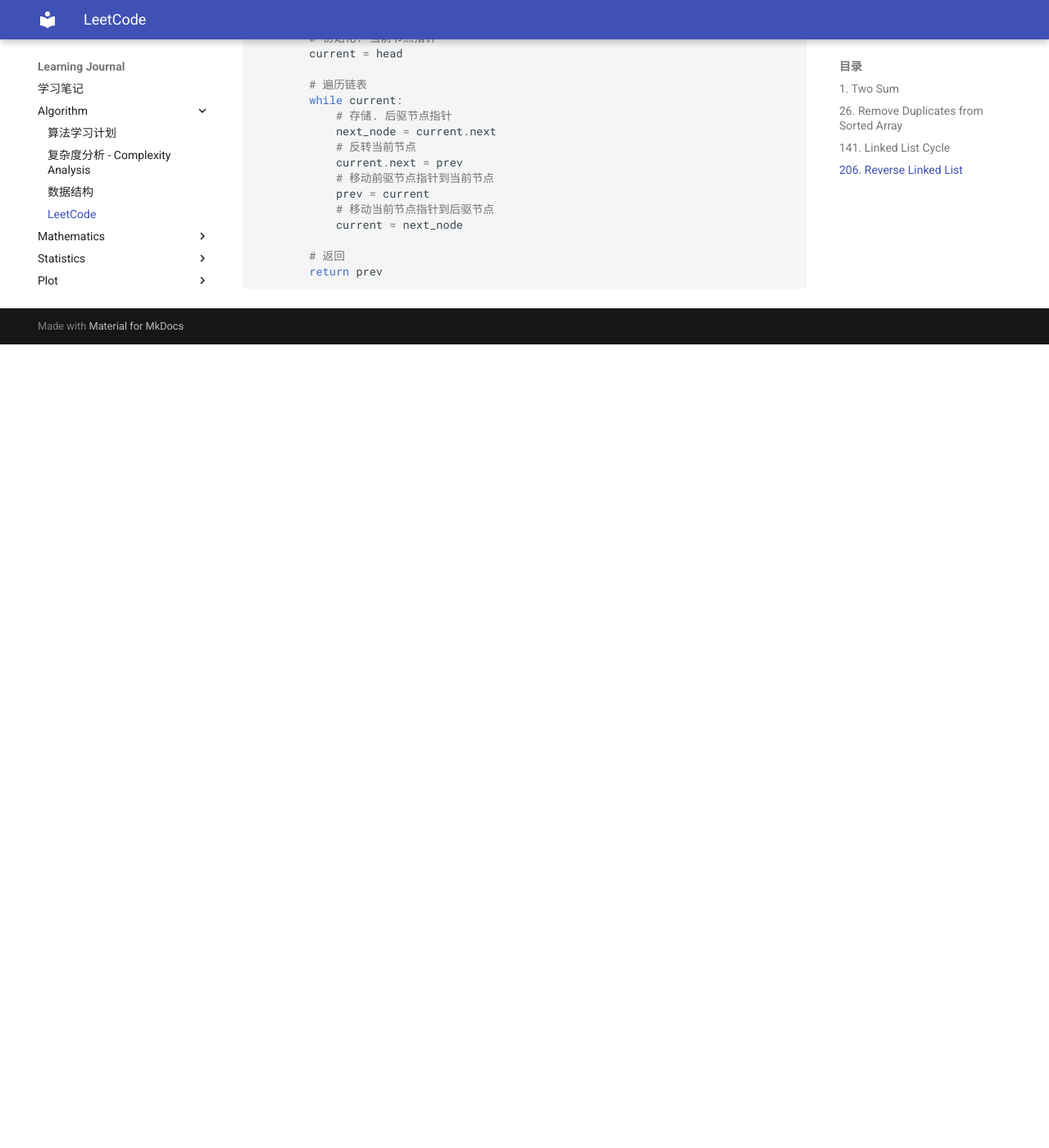
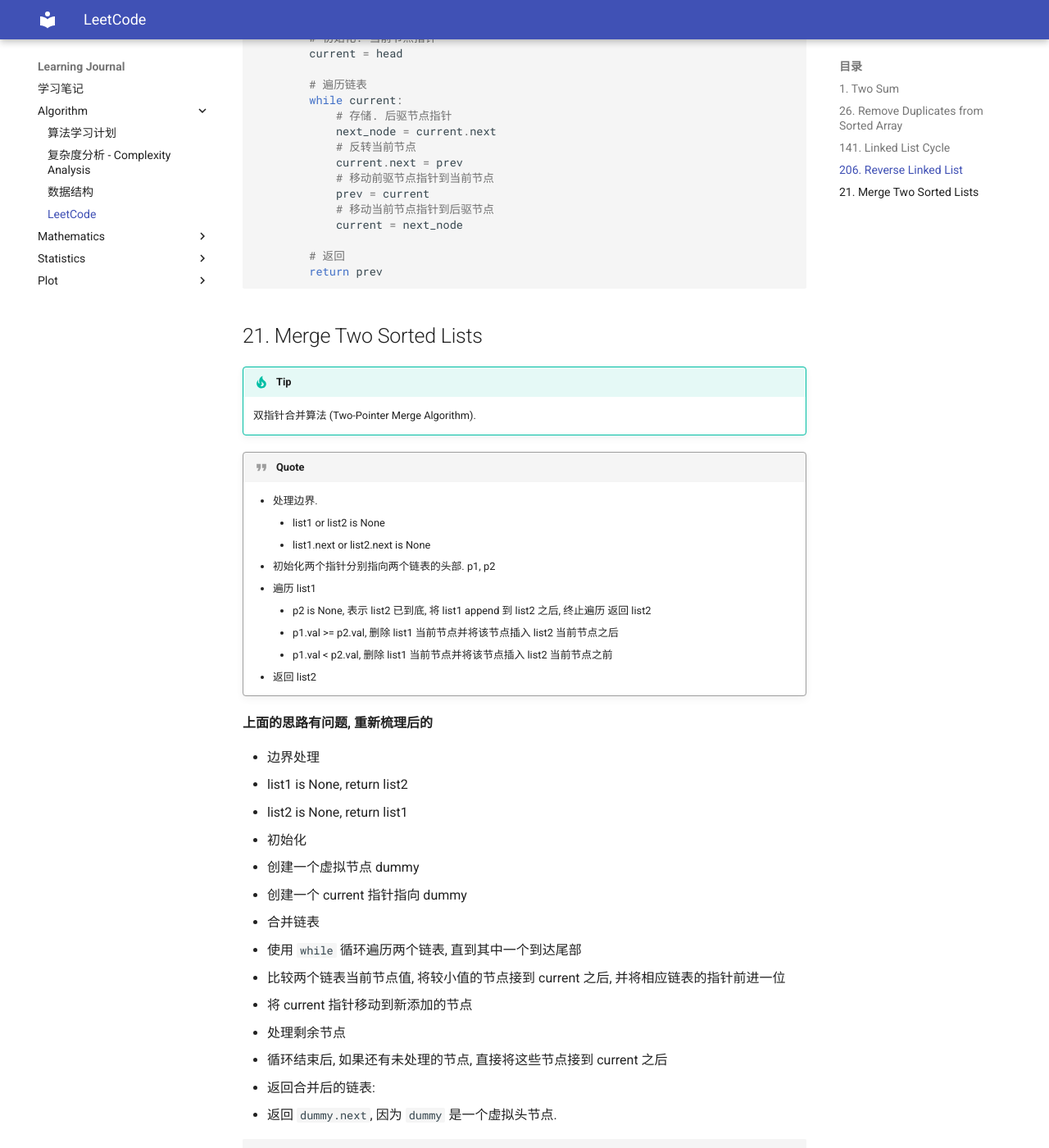
Before and after one commit to szlevinli/learning-journal-doc, an MkDocs documentation site: the page built from docs/Algorithm/leetcode.md, in a window 1280 px wide and 1400 px high, scrolled down 2914 px. Shown: the whole window at 82% size. Built offline with MkDocs 1.6.1 and Material for MkDocs 9.7.7, drawn with Linux system fonts in a browser that asks for light colours; before the commit the page ends 3334 px from its top, so only the background shows below that; some of the changed text lies outside the part shown.

Commit message:
Add 21题合并排序链表

````diff
--- a/docs/Algorithm/leetcode.md
+++ b/docs/Algorithm/leetcode.md
@@ -2,7 +2,7 @@
 
 ## 1. Two Sum
 
-!!! Note "算法"
+!!! Tip
 
     哈希
 
@@ -35,7 +35,7 @@ class Solution:
 
 ## 26. Remove Duplicates from Sorted Array
 
-!!! Note "算法"
+!!! Tip
 
     双指针
 
@@ -64,7 +64,7 @@ class Solution:
 
 ## 141. Linked List Cycle
 
-!!! Note "算法"
+!!! Tip
 
     双指针. 慢指针(一次一步), 快指针(一次两步).
 
@@ -107,7 +107,7 @@ class Solution:
 
 ## 206. Reverse Linked List
 
-!!! Note "算法"
+!!! Tip
 
     双指针. 一个指向上前驱节点, 一个指向当前节点
 
@@ -143,3 +143,77 @@ class Solution:
         # 返回
         return prev
 ```
+
+## 21. Merge Two Sorted Lists
+
+!!! Tip
+
+    双指针合并算法 (Two-Pointer Merge Algorithm).
+
+!!! Quote 一开始的思路
+
+    - 处理边界.
+        - list1 or list2 is None
+        - list1.next or list2.next is None
+    - 初始化两个指针分别指向两个链表的头部. p1, p2
+    - 遍历 list1
+        - p2 is None, 表示 list2 已到底, 将 list1 append 到 list2 之后, 终止遍历 返回 list2
+        - p1.val >= p2.val, 删除 list1 当前节点并将该节点插入 list2 当前节点之后
+        - p1.val < p2.val, 删除 list1 当前节点并将该节点插入 list2 当前节点之前
+    - 返回 list2
+
+**上面的思路有问题, 重新梳理后的**
+
+- 边界处理
+  - list1 is None, return list2
+  - list2 is None, return list1
+- 初始化
+  - 创建一个虚拟节点 dummy
+  - 创建一个 current 指针指向 dummy
+- 合并链表
+  - 使用 `while` 循环遍历两个链表, 直到其中一个到达尾部
+  - 比较两个链表当前节点值, 将较小值的节点接到 current 之后, 并将相应链表的指针前进一位
+  - 将 current 指针移动到新添加的节点
+- 处理剩余节点
+  - 循环结束后, 如果还有未处理的节点, 直接将这些节点接到 current 之后
+- 返回合并后的链表:
+  - 返回 `dummy.next`, 因为 `dummy` 是一个虚拟头节点.
+
+```python
+class ListNode:
+    def __init__(self, val=0, next=None) -> None:
+        self.val = val
+        self.next: ListNode | None = next
+
+
+class Solution:
+    def mergeTwoList(
+        self, list1: ListNode | None, list2: ListNode | None
+    ) -> ListNode | None:
+        # 创建虚拟节点
+        dummy = ListNode()
+        # 创建 "当前" 指针指向虚拟节点
+        current = dummy
+
+        # 遍历 list 和 list2 直到其中任意一个到达尾部
+        while list1 and list2:
+            # list1 当前节点值 小于等于 list2 当前节点值
+            if list1.val <= list2.val:
+                # list1 接到 current 之后
+                current.next = list1
+                # list1 向前一步
+                list1 = list1.next
+            else:
+                # list2 接到 current 之后
+                current.next = list2
+                # list2 向前一步
+                list2 = list2.next
+            # current 移动到新添加的节点上
+            current = current.next
+
+        # 处理剩余节点
+        current.next = list1 if list1 is not None else list2
+
+        # 返回
+        return dummy.next
+```
````
